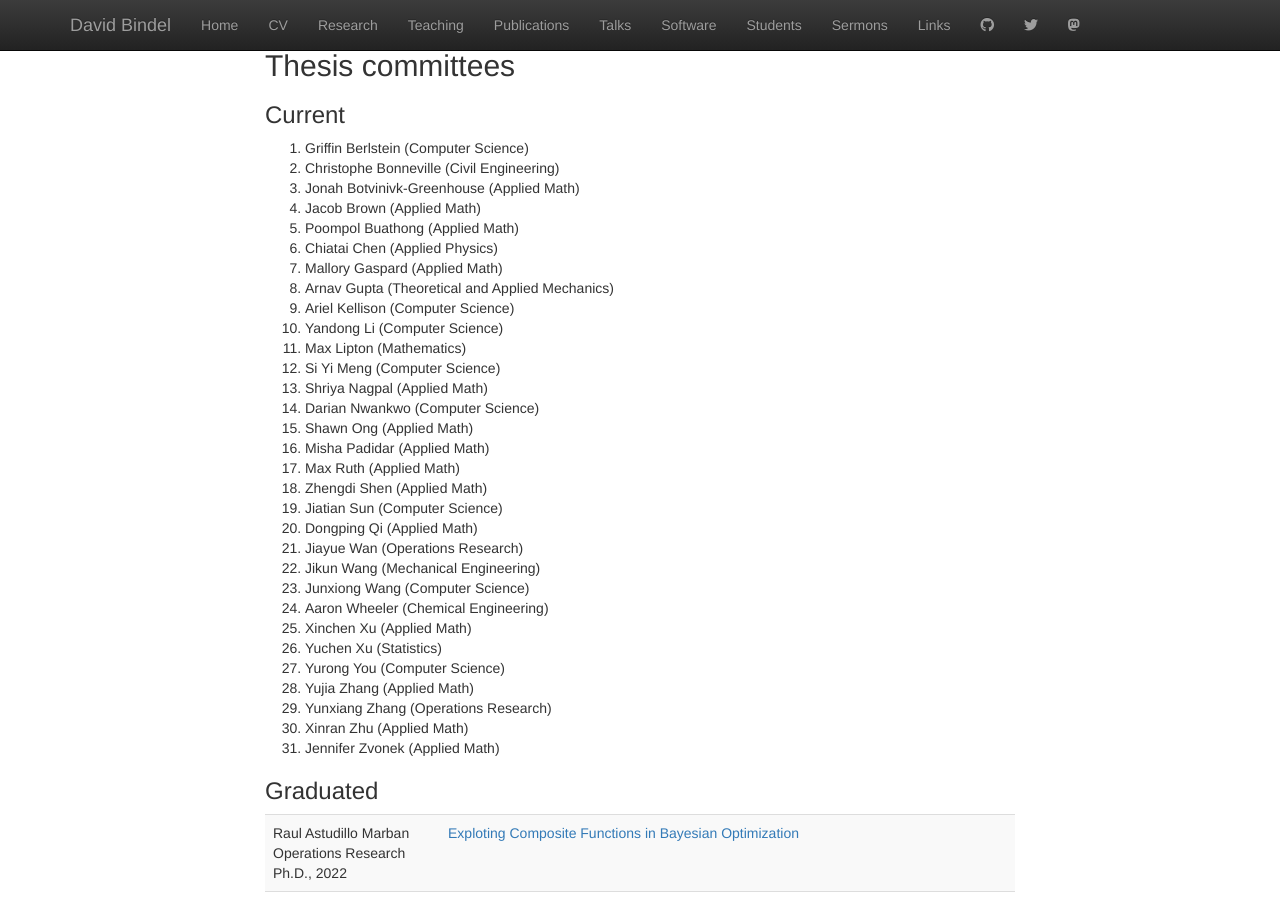
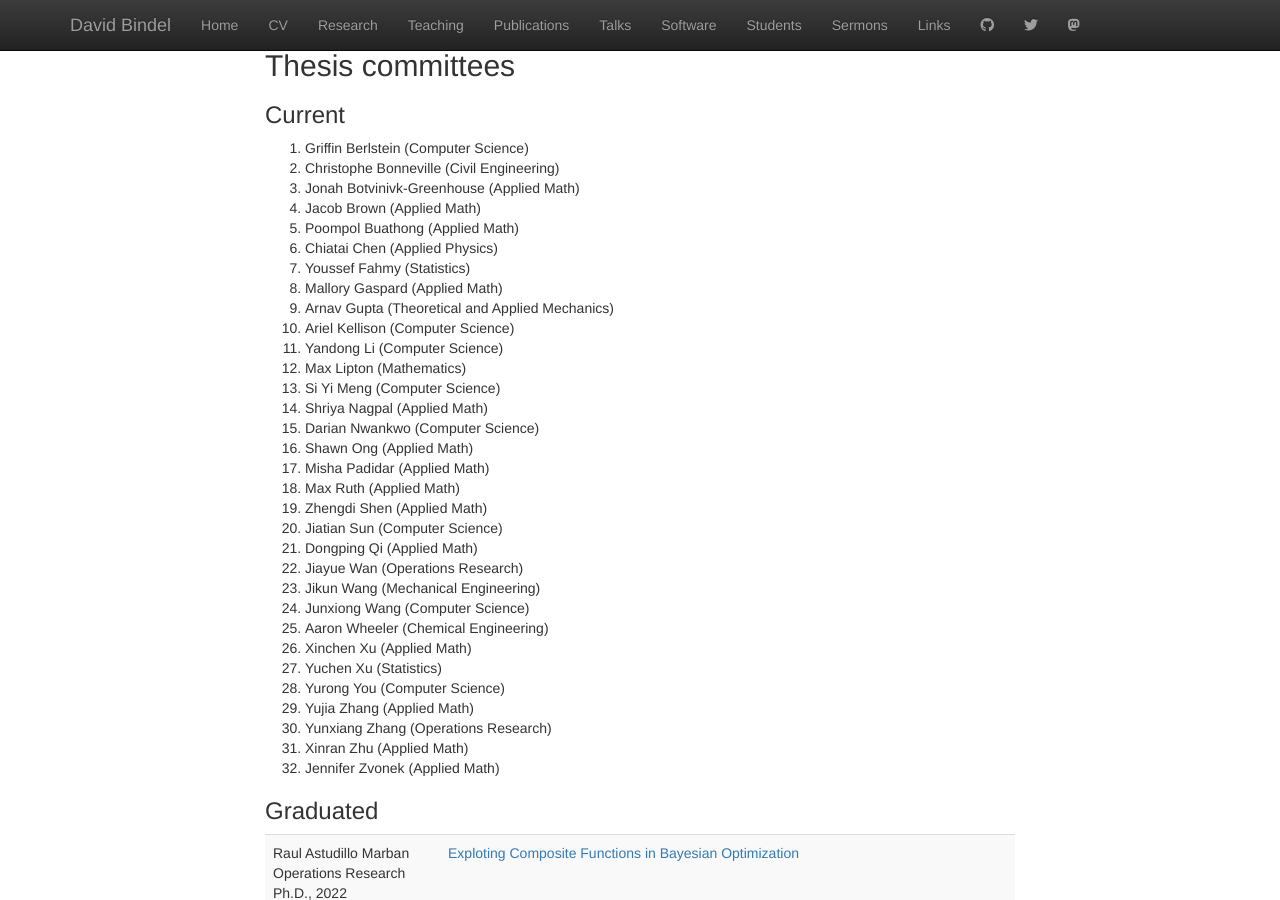
Before and after one commit to dbindel/cornell_web, a Jekyll site: the page built from students.html, in a window 1280 px wide and 900 px high, scrolled down 5196 px. Built offline with Jekyll 4.4.1, drawn with Linux system fonts in a browser that asks for light colours; nearby versions of some CDN libraries.

Commit message:
Add Youssef Fahmy to committee list.

```diff
--- a/_data/students.yml
+++ b/_data/students.yml
@@ -733,6 +733,11 @@ committees:
     field: Applied Physics
   -
     degree: phd
+    last: Fahmy
+    first: Youssef
+    field: Statistics
+  -
+    degree: phd
     last: Gaspard
     first: Mallory
     field: Applied Math
```
